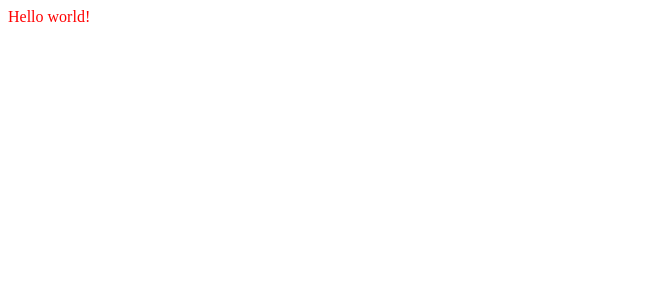
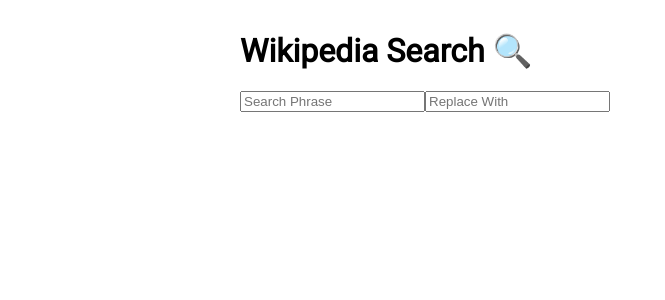
Before and after one commit to szczupag/wikipedia-search, a React app: page / in a window 1280 px wide. Shown: the top 300 px of the page, without its empty margins (0-665 px from the left). Built offline with nearby package versions, Linux system fonts and the light colour scheme.

Commit message:
Create Input component.

```diff
--- a/src/App.css
+++ b/src/App.css
@@ -1,3 +1,8 @@
+body {
+  font-family: 'Roboto', sans-serif;
+}
+
 .root {
-  color: red;
+  max-width: 800px;
+  margin: 32px auto;
 }
--- a/src/App.js
+++ b/src/App.js
@@ -1,9 +1,13 @@
 import React from 'react';
+import SearchPanel from './components/SearchPanel';
 import s from './App.css';
 
 const App = () => {
   return (
-    <div className={s.root}>Hello world!</div>
+    <div className={s.root}>
+      <h1 className={s.title}>Wikipedia Search 🔍</h1>
+      <SearchPanel />
+    </div>
   );
 };
 
--- /dev/null
+++ b/src/components/Input/index.js
@@ -0,0 +1,16 @@
+import React from 'react';
+
+const Input = ({
+  value,
+  onChange,
+  placeholder,
+}) => (
+    <input
+      type="text"
+      placeholder={placeholder}
+      value={value}
+      onChange={onChange}
+    />
+  );
+
+export default Input;
--- /dev/null
+++ b/src/components/SearchPanel/index.js
@@ -0,0 +1,31 @@
+import React, { useState } from 'react';
+import Input from '../Input';
+
+const SearchPanel = () => {
+  const [searchPhrase, setSearchPhrase] = useState('');
+  const [replaceWith, setReplaceWith] = useState('');
+
+  const inputOnChangeHandler = (event, setValue) => {
+    event.persist();
+    const { target: { value } } = event;
+    setValue(value);
+  };
+
+  return (
+    <div>
+      <div>{searchPhrase} {replaceWith}</div>
+      <Input
+        value={searchPhrase}
+        placeholder="Search Phrase"
+        onChange={(e) => inputOnChangeHandler(e, setSearchPhrase)}
+      />
+      <Input
+        value={replaceWith}
+        placeholder="Replace With"
+        onChange={(e) => inputOnChangeHandler(e, setReplaceWith)}
+      />
+    </div>
+  );
+}
+
+export default SearchPanel;
```
Also changed, not shown: 2 other files (tests, documents, lock files or other folders).
